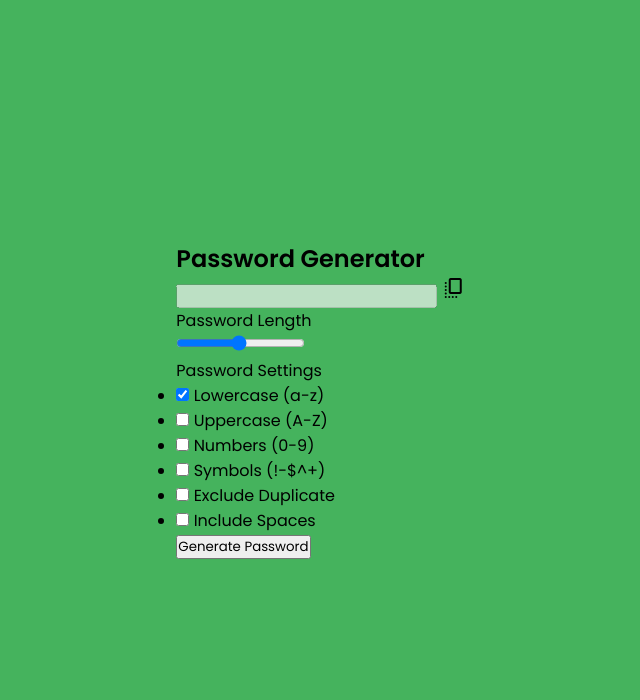
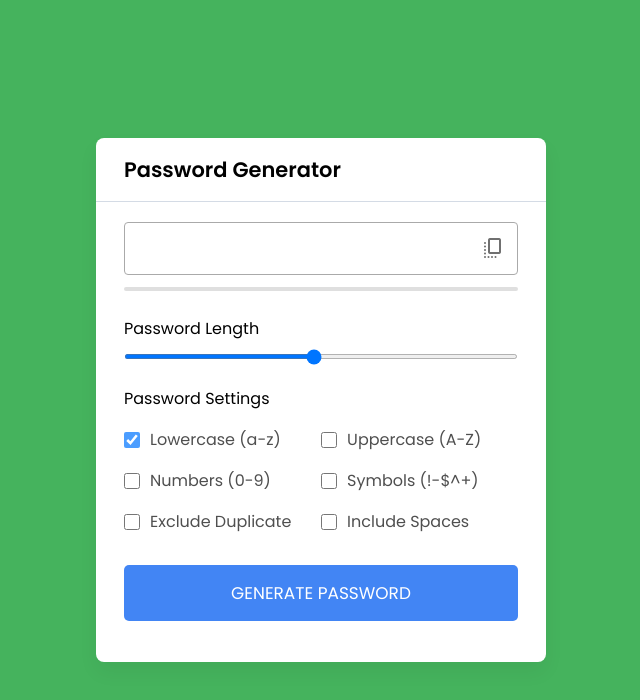
Before and after one commit to charith-codex/Random-Password-Generator, a plain HTML site: page index.html in a window 1280 px wide. Shown: the whole page, without its empty margins (319-959 px from the left). Drawn offline with nearby package versions, Linux system fonts and the light colour scheme; a script that the page names is missing.

Commit message:
version 1.1

```diff
--- a/style.css
+++ b/style.css
@@ -12,3 +12,123 @@ body{
   min-height: 100vh;
   background: #45b35d;
 }
+.container{
+  width: 450px;
+  background: #fff;
+  border-radius: 8px;
+  box-shadow: 0 10px 20px rgba(0,0,0,0.05);
+}
+.container h2{
+  font-weight: 600;
+  font-size: 1.31rem;
+  padding: 1rem 1.75rem;
+  border-bottom: 1px solid #d4dbe5;
+}
+.wrapper{
+  margin: 1.25rem 1.75rem;
+}
+.wrapper .input-box{
+  position: relative;
+}
+.input-box input{
+  width: 100%;
+  height: 53px;
+  color: #000;
+  background: none;
+  font-size: 1.06rem;
+  font-weight: 500;
+  border-radius: 4px;
+  letter-spacing: 1.4px;
+  border: 1px solid #aaa;
+  padding: 0 2.85rem 0 1rem;
+}
+.input-box span{
+  position: absolute;
+  right: 13px;
+  cursor: pointer;
+  line-height: 53px;
+  color: #707070;
+}
+.input-box span:hover{
+  color: #4285F4!important;
+}
+.wrapper .pass-indicator{
+  width: 100%;
+  height: 4px;
+  position: relative;
+  background: #dfdfdf;
+  margin-top: 0.75rem;
+  border-radius: 25px;
+}
+.pass-indicator::before{
+  position: absolute;
+  content: "";
+  height: 100%;
+  width: 50%;
+  border-radius: inherit;
+  transition: width 0.3s ease;
+}
+.pass-indicator#weak::before{
+  width: 20%;
+  background: #E64A4A;
+}
+.pass-indicator#medium::before{
+  width: 50%;
+  background: #f1c80b;
+}
+.pass-indicator#strong::before{
+  width: 100%;
+  background: #4285F4;
+}
+.wrapper .pass-length{
+  margin: 1.56rem 0 1.25rem;
+}
+.pass-length .details{
+  display: flex;
+  justify-content: space-between;
+}
+.pass-length input{
+  width: 100%;
+  height: 5px;
+}
+.pass-settings .options{
+  display: flex;
+  list-style: none;
+  flex-wrap: wrap;
+  margin-top: 1rem;
+}
+.pass-settings .options .option{
+  display: flex;
+  align-items: center;
+  margin-bottom: 1rem;
+  width: calc(100% / 2);
+}
+.options .option:first-child{
+  pointer-events: none;
+}
+.options .option:first-child input{
+  opacity: 0.7;
+}
+.options .option input{
+  height: 16px;
+  width: 16px;
+  cursor: pointer;
+}
+.options .option label{
+  cursor: pointer;
+  color: #4f4f4f;
+  padding-left: 0.63rem;
+}
+.wrapper .generate-btn{
+  width: 100%;
+  color: #fff;
+  border: none;
+  outline: none;
+  cursor: pointer;
+  background: #4285F4;
+  font-size: 1.06rem;
+  padding: 0.94rem 0;
+  border-radius: 5px;
+  text-transform: uppercase;
+  margin: 0.94rem 0 1.3rem;
+}
```
